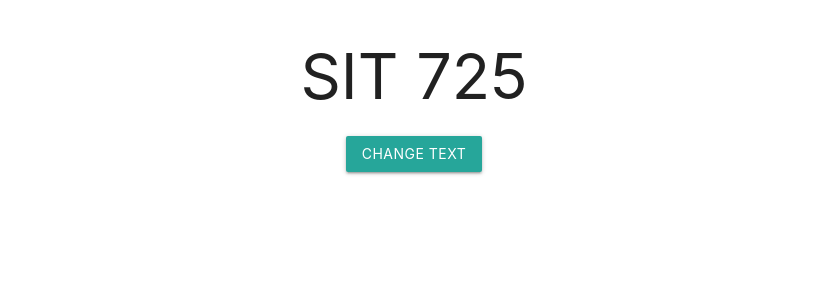
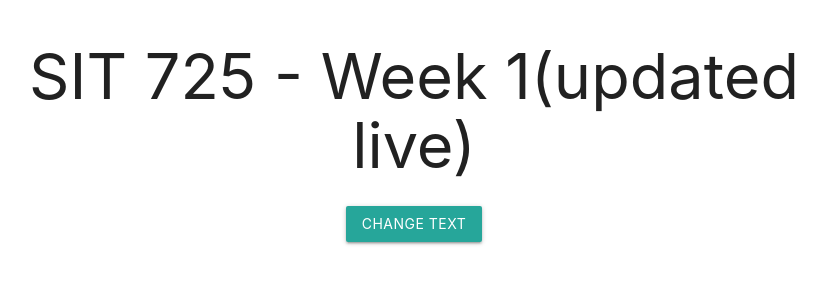
Before and after one commit to s224376119/SIT725, a plain HTML site: page index.html in a window 1280 px wide. Shown: the whole page, without its empty margins (226-1052 px from the left). Drawn offline with nearby package versions, Linux system fonts and the light colour scheme.

Commit message:
updated project

```diff
--- a/index.html
+++ b/index.html
@@ -20,7 +20,7 @@
   <div class="container">
     <div class="row">
       <div class="col s12">
-        <h1 id="heading" class="center-align">SIT 725</h1>
+        <h1 id="heading" class="center-align">SIT 725 - Week 1(updated live)</h1>
       </div>
       <div class="col s12 center-align">
         <a class="waves-effect waves-light btn" onclick="changeText()">Change Text</a>
```
